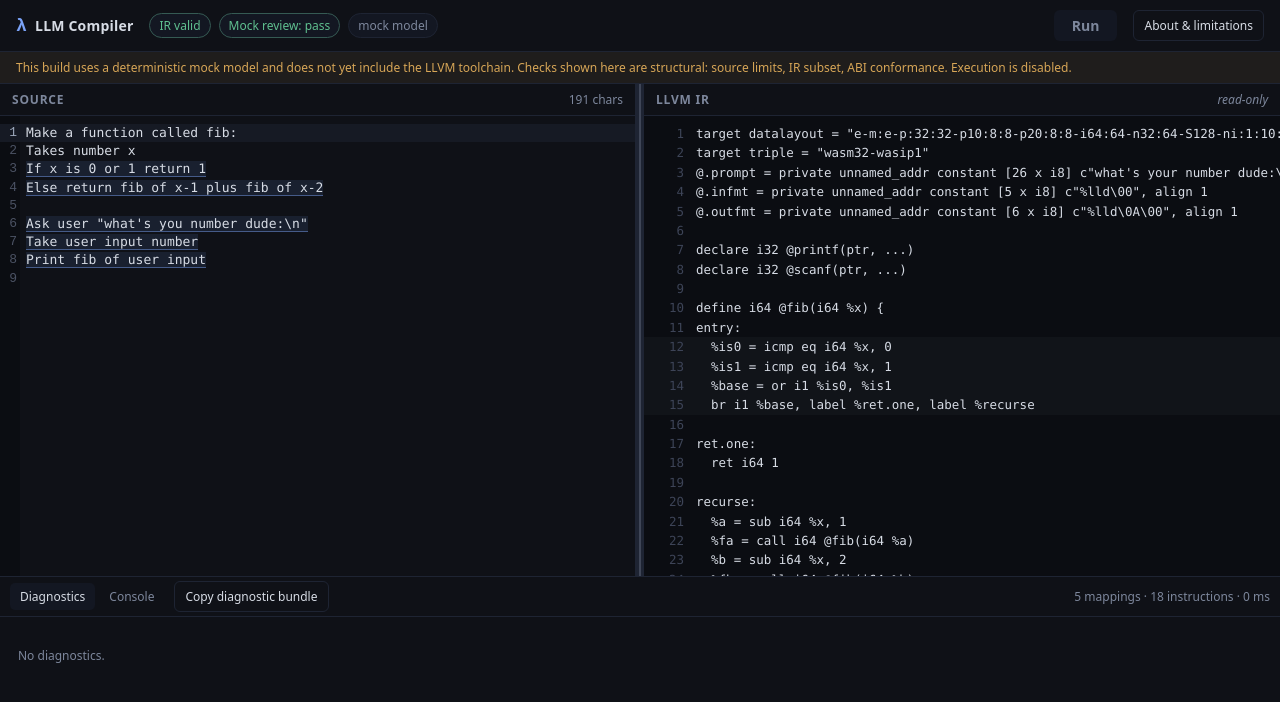
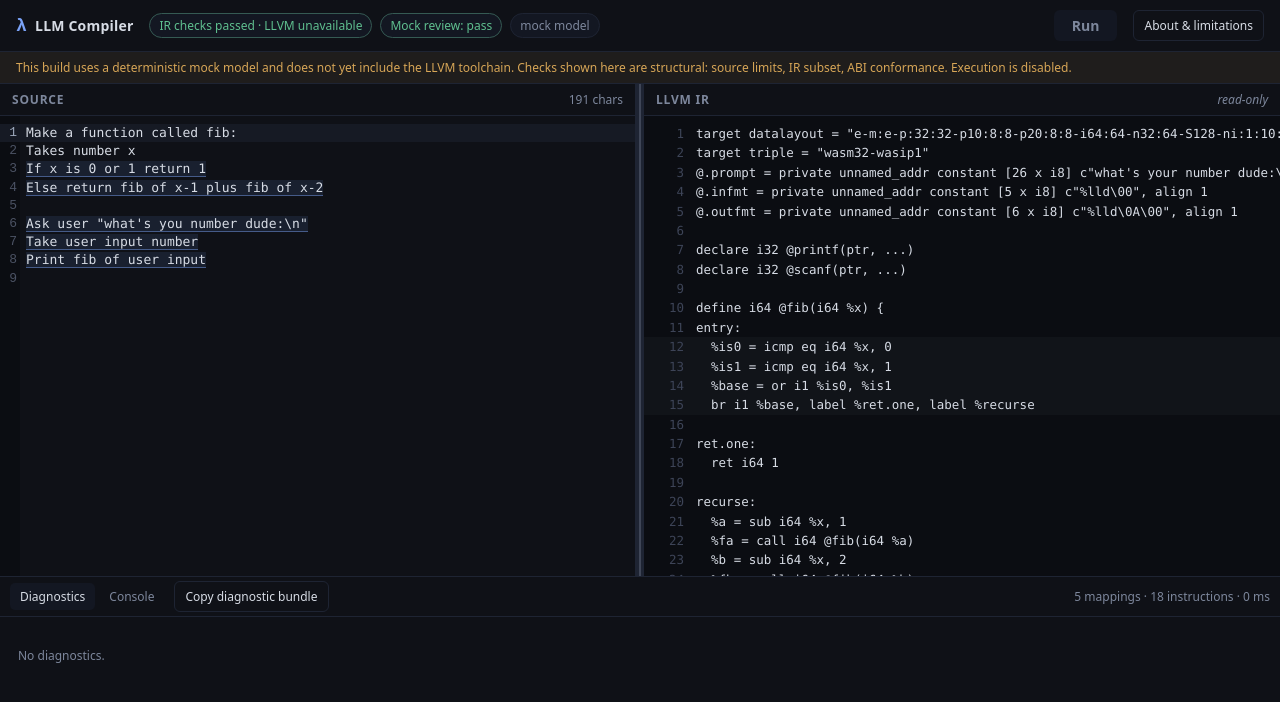
Before and after one commit to YoavSarfaty/llmcompiler, a React (Vite) app: page / in a window 1280 px wide. Shown: the top 702 px of the page. Built offline with nearby package versions, Linux system fonts and the light colour scheme.

Commit message:
fix: distinguish conformance checks from LLVM verification

```diff
--- a/src/app/App.tsx
+++ b/src/app/App.tsx
@@ -17,7 +17,7 @@ function compileStatus(state: CompileOutput | null, busy: boolean): { label: str
   if (busy) return { label: "Compiling", tone: "busy" };
   if (!state) return { label: "Ready", tone: "idle" };
   if (hasErrors(state.diagnostics)) return { label: "Compilation failed", tone: "error" };
-  if (state.succeeded) return { label: "IR valid", tone: "ok" };
+  if (state.succeeded) return { label: "IR checks passed · LLVM unavailable", tone: "ok" };
   return { label: "Ready", tone: "idle" };
 }
 
```
Also changed, not shown: 1 other file (tests, documents, lock files or other folders).
